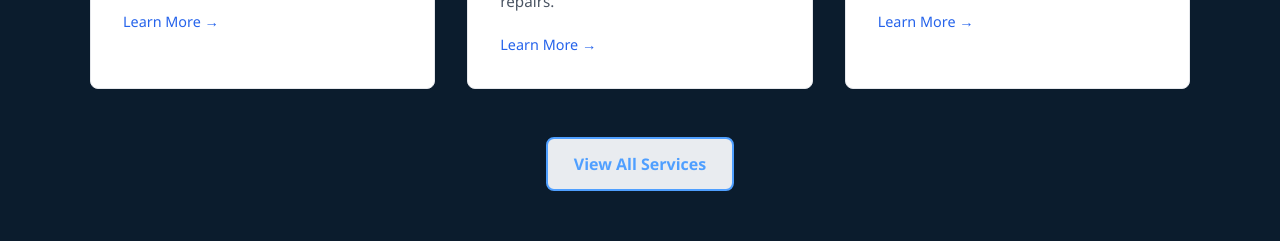
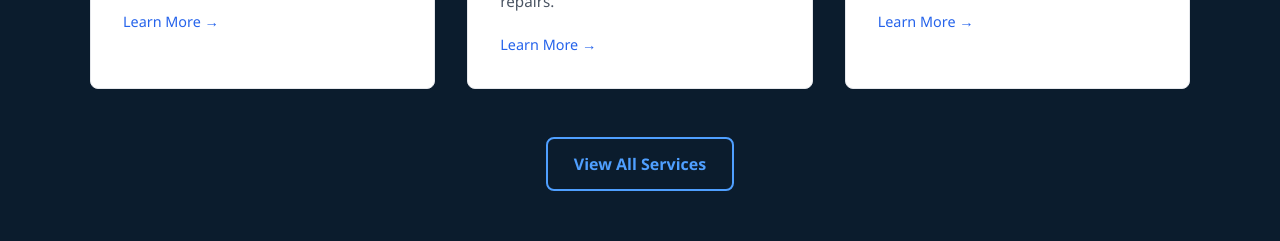
Before and after one commit to shalini-saloni/ServiceHub, a React (Vite) app in the folder ServeMate/: page / in a window 1280 px wide. Shown: the part 1880-2121 px from the top of the page. Built offline with nearby package versions, Linux system fonts and the light colour scheme.

Commit message:
Corrected Button Colour

```diff
--- a/ServeMate/src/pages/About.css
+++ b/ServeMate/src/pages/About.css
@@ -76,7 +76,7 @@
     color: #726a6a;
   }
 
-  .btn {
+  .btnn {
     display: inline-block;
     padding: 0.8rem 1.6rem;
     font-weight: bold;
@@ -88,7 +88,7 @@
     cursor: pointer;
   }
 
-  .btn:hover {
+  .btnn:hover {
     background-color: #4f9fff;
     color: #fff;
   }
--- a/ServeMate/src/pages/About.jsx
+++ b/ServeMate/src/pages/About.jsx
@@ -84,7 +84,7 @@
             With quality workmanship and exceptional service, we've been <br />
             proudly serving communities for over 10 years.
           </p>
-          <a href="#about-contact" className="btn">Contact Us</a>
+          <a href="#about-contact" className="btnn">Contact Us</a>
 
           <div className="about-stats">
             <div><strong>10y</strong><span>EXPERIENCE</span></div>
```
